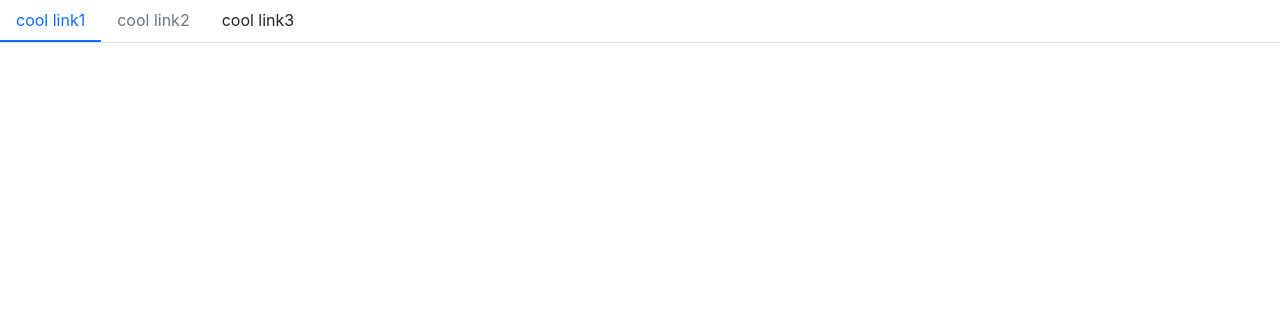
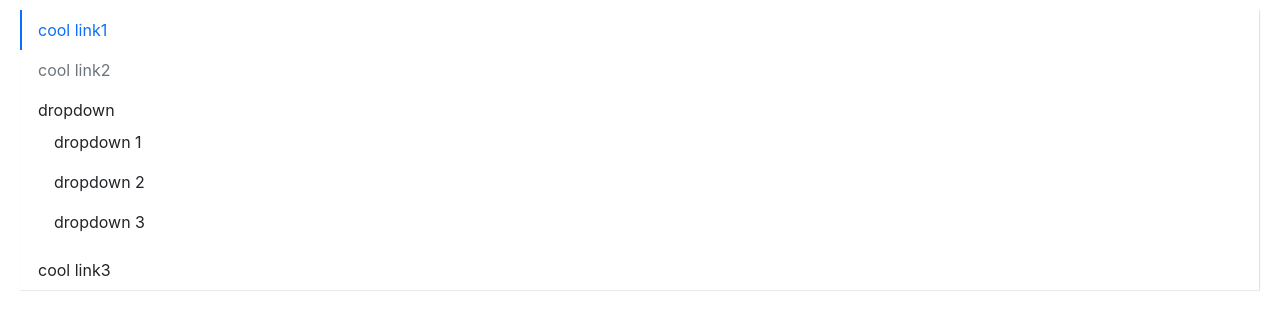
Before and after one commit to zhouhaopkup/storybook, a React (Create React App) app: page / in a window 1280 px wide. Shown: the top 330 px of the page. Built offline with nearby package versions, Linux system fonts and the light colour scheme.

Commit message:
feat: submenu

```diff
--- a/src/App.tsx
+++ b/src/App.tsx
@@ -2,6 +2,7 @@
 // import Button, { ButtonType, ButtonSize } from "./components/Button/Button";
 import Menu from "./components/Menu/Menu";
 import MenuItem from "./components/Menu/MenuItem";
+import SubMenu from "./components/Menu/SubMenu";
 // import Tooltip from "./components/Tooltip/Tooltip";
 
 function App() {
@@ -21,10 +22,15 @@
         onSelect={(index) => {
           console.log(index);
         }}
-        // mode={"vertical"}
+        mode={"vertical"}
       >
         <MenuItem>cool link1</MenuItem>
         <MenuItem disabled>cool link2</MenuItem>
+        <SubMenu title="dropdown">
+          <MenuItem>dropdown 1</MenuItem>
+          <MenuItem>dropdown 2</MenuItem>
+          <MenuItem>dropdown 3</MenuItem>
+        </SubMenu>
         <MenuItem>cool link3</MenuItem>
       </Menu>
       {/* <Button className="custom">Hello</Button>
--- a/src/components/Menu/Menu.tsx
+++ b/src/components/Menu/Menu.tsx
@@ -25,6 +25,7 @@
   const [currentActive, setActive] = useState(defaultIndex);
   const classes = classNames("menu", className, {
     "menu-vertical": mode === "vertical",
+    "menu-horizontal": mode !== "vertical",
   });
   const handleClick = (index: number) => {
     setActive(index);
@@ -40,7 +41,7 @@
     return React.Children.map(children, (child, index) => {
       const childElement = child as React.FunctionComponentElement<MenuItemProps>;
       const { displayName } = childElement.type;
-      if (displayName === "MenuItem") {
+      if (displayName === "MenuItem" || displayName === "SubMenu") {
         return React.cloneElement(childElement, {
           index,
         });
--- /dev/null
+++ b/src/components/Menu/SubMenu.tsx
@@ -0,0 +1,43 @@
+import React, { useContext, FunctionComponentElement } from "react";
+import classNames from "classnames";
+import { MenuContext } from "./Menu";
+import { MenuItemProps } from "./MenuItem";
+
+export interface SubMenuProps {
+  index?: number;
+  title: string;
+  className?: string;
+}
+const SubMenu: React.FC<SubMenuProps> = ({
+  index,
+  title,
+  children,
+  className,
+}) => {
+  const context = useContext(MenuContext);
+  const classes = classNames("menu-item submenu-item", className, {
+    "is-active": context.index === index,
+  });
+  const renderChildren = () => {
+    const childrenComponent = React.Children.map(children, (child, i) => {
+      const childElement = child as FunctionComponentElement<MenuItemProps>;
+      if (childElement.type.displayName === "MenuItem") {
+        return childElement;
+      } else {
+        console.error(
+          "warning: SubMenu has a child which is not a MenuItem component."
+        );
+      }
+    });
+    return <ul className="submenu">{childrenComponent}</ul>;
+  };
+  return (
+    <li key={index} className={classes}>
+      <div className="submenu-title">{title}</div>
+      {renderChildren()}
+    </li>
+  );
+};
+
+SubMenu.displayName = "SubMenu";
+export default SubMenu;
--- a/src/components/Menu/_style.scss
+++ b/src/components/Menu/_style.scss
@@ -5,8 +5,8 @@
   margin-bottom: 30px;
   list-style: none;
   border-bottom: $menu-border-width solid $menu-border-color;
-  //   box-shadow: $menu-box-shadow;
-  .menu-item {
+  box-shadow: $menu-box-shadow;
+  > .menu-item {
     padding: $menu-item-padding-y $menu-item-padding-x;
     cursor: pointer;
     transition: $menu-transition;
@@ -26,17 +26,74 @@
         $menu-item-active-color;
     }
   }
+  .submenu-item {
+    position: relative;
+    .submenu-title {
+      display: flex;
+      align-items: center;
+    }
+    .arrow-icon {
+      transition: transform 0.25s ease-in-out;
+      margin-left: 3px;
+    }
+    &:hover {
+      .arrow-icon {
+        transform: rotate(180deg);
+      }
+    }
+  }
+  .is-vertical {
+    .arrow-icon {
+      transform: rotate(0deg) !important;
+    }
+  }
+  .is-vertical.is-opened {
+    .arrow-icon {
+      transform: rotate(180deg) !important;
+    }
+  }
+  .submenu {
+    //display: none;
+    list-style: none;
+    padding-left: 0;
+    white-space: nowrap;
+    //transition: $menu-transition;
+    .menu-item {
+      padding: $menu-item-padding-y $menu-item-padding-x;
+      cursor: pointer;
+      transition: $menu-transition;
+      color: $body-color;
+      &.is-active,
+      &:hover {
+        color: $menu-item-active-color !important;
+      }
+    }
+  }
+}
+.menu-horizontal {
+  > .menu-item {
+    border-bottom: $menu-item-active-border-width solid transparent;
+  }
+  .submenu {
+    position: absolute;
+    background: $white;
+    z-index: 100;
+    top: calc(100% + 8px);
+    left: 0;
+    border: $menu-border-width solid $menu-border-color;
+    box-shadow: $submenu-box-shadow;
+  }
 }
 .menu-vertical {
   flex-direction: column;
-  border-bottom: 0;
-  //   border-right: $menu-border-width solid $menu-border-color;
-  .menu-item {
-    margin-left: 1px;
+  border-bottom: 0px;
+  margin: 10px 20px;
+  border-right: $menu-border-width solid $menu-border-color;
+  > .menu-item {
     border-left: $menu-item-active-border-width solid transparent;
     &.is-active,
     &:hover {
-      border-bottom: 0;
+      border-bottom: 0px;
       border-left: $menu-item-active-border-width solid $menu-item-active-color;
     }
   }
```
